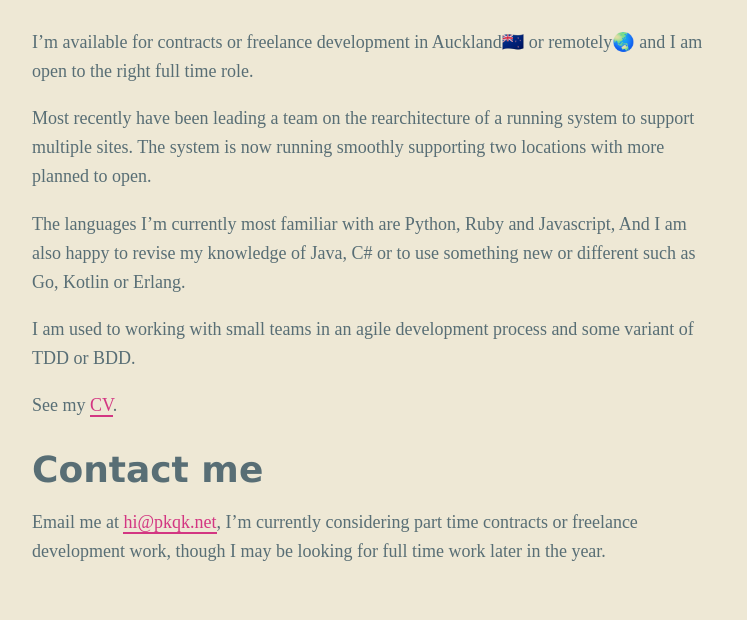
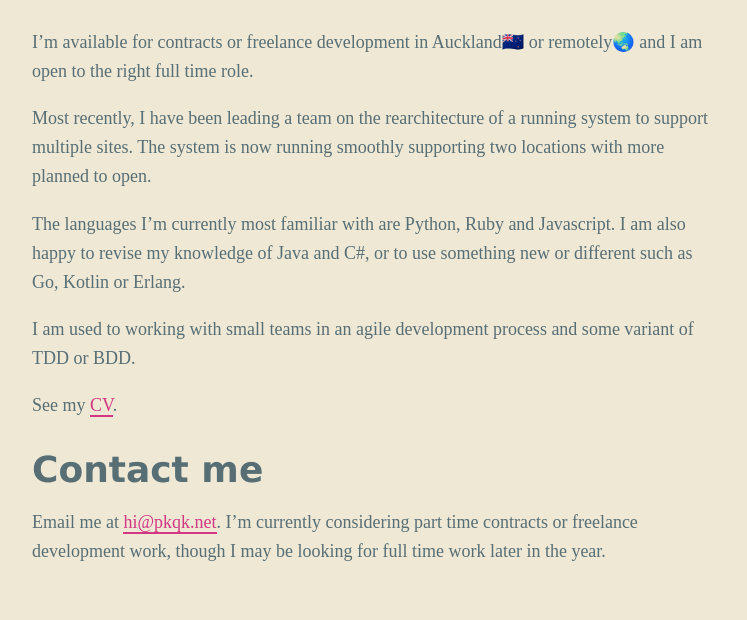
Before and after one commit to pkqk/pkqk.github.io, a Jekyll site: the page built from work.md, in a window 1280 px wide. Shown: the part 145-765 px from the top of the page, without its empty margins (266-1013 px from the left). Built offline with Jekyll 4.4.1, drawn with Linux system fonts in a browser that asks for light colours.

Commit message:
Copy edits and slight rewrites

```diff
--- a/work.md
+++ b/work.md
@@ -5,9 +5,9 @@ description: I’m available for hire
 
 I'm available for contracts or freelance development in Auckland🇳🇿 or remotely🌏 and I am open to the right full time role.
 
-Most recently have been leading a team on the rearchitecture of a running system to support multiple sites. The system is now running smoothly supporting two locations with more planned to open.
+Most recently, I have been leading a team on the rearchitecture of a running system to support multiple sites. The system is now running smoothly supporting two locations with more planned to open.
 
-The languages I'm currently most familiar with are Python, Ruby and Javascript, And I am also happy to revise my knowledge of Java, C# or to use something new or different such as Go, Kotlin or Erlang.
+The languages I'm currently most familiar with are Python, Ruby and Javascript. I am also happy to revise my knowledge of Java and C#, or to use something new or different such as Go, Kotlin or Erlang.
 
 I am used to working with small teams in an agile development process and some variant of TDD or BDD.
 
@@ -15,6 +15,6 @@ See my [CV](cv).
 
 ## Contact me
 
-Email me at [hi&#64;pkqk.net][enquire], I’m currently considering part time contracts or freelance development work, though I may be looking for full time work later in the year.
+Email me at [hi&#64;pkqk.net][enquire]. I’m currently considering part time contracts or freelance development work, though I may be looking for full time work later in the year.
 
 [enquire]: m&#x61;&#x69;lto:hi&#64;pkqk.net?subject=About%20working%20together
```
Also changed, not shown: _experience/20140225_berg.md (+1 -1 lines), _experience/20140711_myhealthpal.md (+1 -1 lines), _experience/20151211_odi.md (+1 -1 lines), _experience/20170929_farmdrop.md (+2 -2 lines), cv.md (+2 -2 lines).
